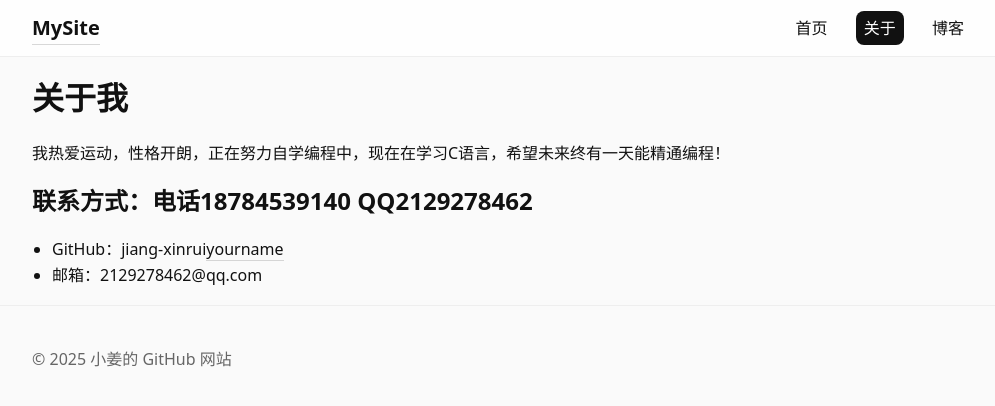
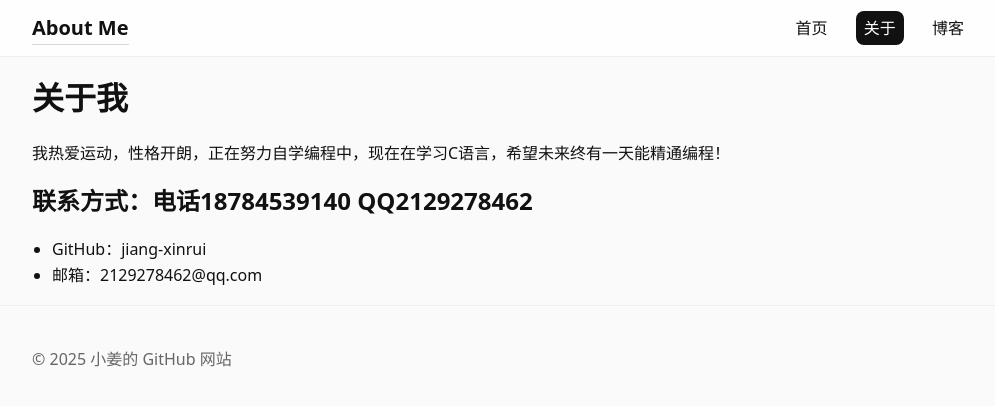
Before and after one commit to jiang-xinrui/jiang-xinrui.github.io, a plain HTML site: page about.html in a window 1280 px wide. Shown: the whole page, without its empty margins (138-1133 px from the left). Drawn offline with Linux system fonts and the light colour scheme.

Commit message:
Update about.html

```diff
--- a/about.html
+++ b/about.html
@@ -9,7 +9,7 @@
 <body>
   <header class="site-header">
     <div class="container">
-      <a class="brand" href="./">MySite</a>
+      <a class="brand" href="./">About Me</a>
       <nav class="nav">
         <a href="./">首页</a>
         <a class="active" href="about.html">关于</a>
@@ -24,7 +24,7 @@
     <h2>联系方式：电话18784539140
                   QQ2129278462 </h2>
     <ul>
-      <li>GitHub：jiang-xinrui<a href="https://github.com/" target="_blank" rel="noopener">yourname</a></li>
+      <li>GitHub：jiang-xinrui<a href="https://github.com/" target="_blank" rel="noopener"></a></li>
       <li>邮箱：2129278462@qq.com</li>
     </ul>
   </main>
```
